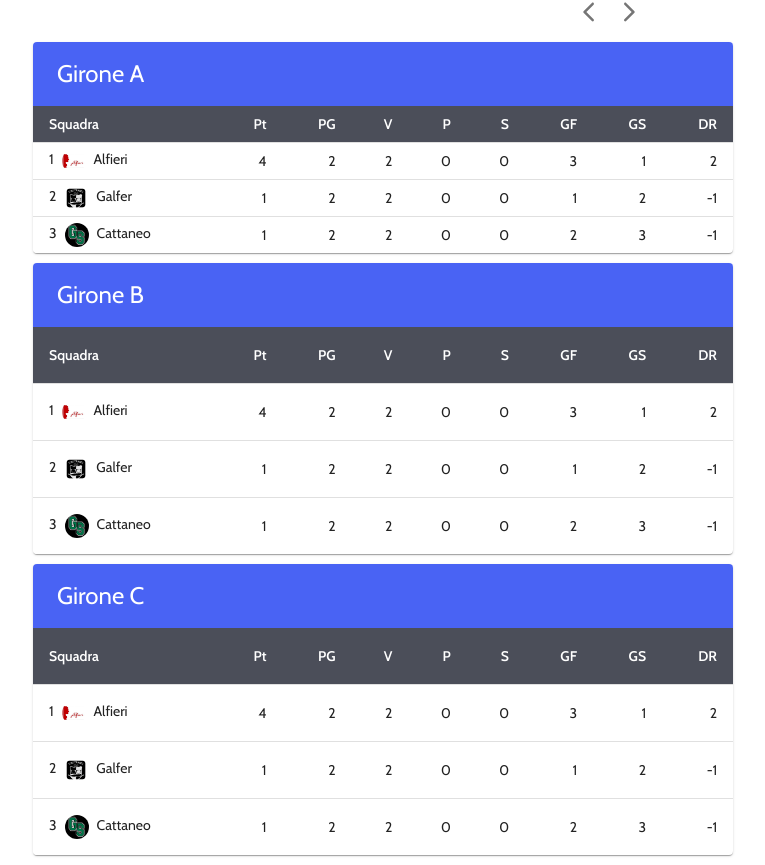
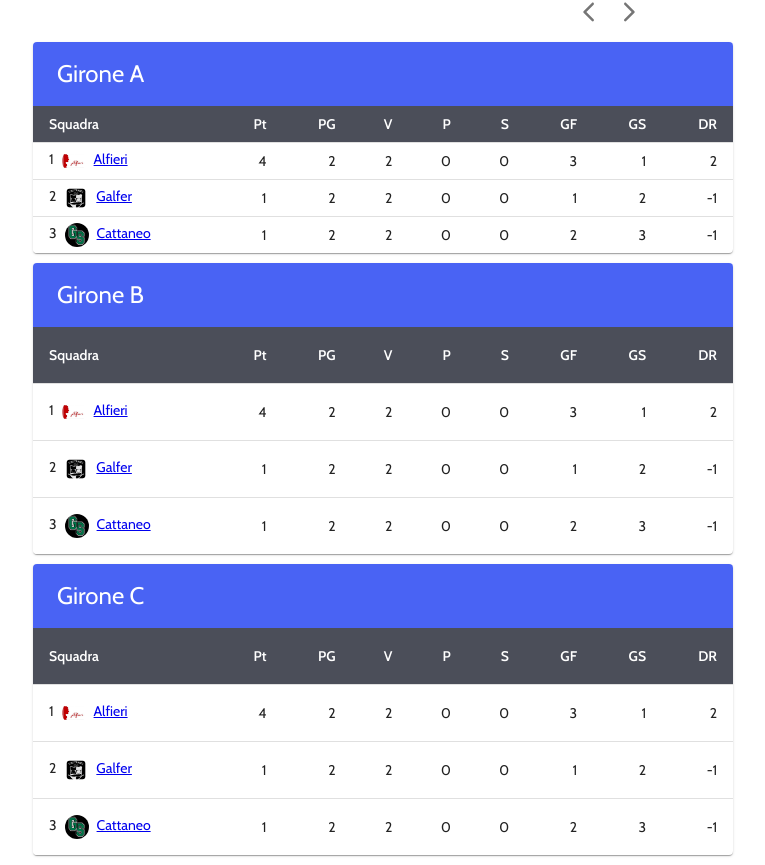
Before and after one commit to molecup/mole-frontend, a Next.js app in the folder mole-frontend/: page / in a window 1280 px wide. Shown: the part 810-1675 px from the top of the page, without its empty margins (31-796 px from the left). Built offline with nearby package versions, Linux system fonts and the light colour scheme.

Commit message:
added link to team in standing table

```diff
--- a/mole-frontend/src/components/standingTable.js
+++ b/mole-frontend/src/components/standingTable.js
@@ -9,14 +9,13 @@ import Paper from '@mui/material/Paper';
 import Typography from '@mui/material/Typography';
 import Avatar from '@mui/material/Avatar';
 import Stack from '@mui/system/Stack';
-//import Link from '@mui/material/Link';
-import Link  from 'next/link';
+import Link from 'next/link';
 
 
 const teamRanking = [
-    {team: "Alfieri", points: 4, scored: 3, against: 1, victories: 2, draws: 0, losses: 0, img:'/alfieri.png'},
-    {team: "Galfer", points: 1, scored: 1, against: 2, victories: 2, draws: 0, losses: 0, img:'/cattaneo.png'},
-    {team: "Cattaneo", points: 1, scored: 2, against: 3, victories: 2, draws: 0, losses: 0, img:'/gobetti2022.png'},
+    {id: "alf", name: "Alfieri", points: 4, scored: 3, against: 1, victories: 2, draws: 0, losses: 0, img:'/alfieri.png'},
+    {id: "gal", name: "Galfer", points: 1, scored: 1, against: 2, victories: 2, draws: 0, losses: 0, img:'/cattaneo.png'},
+    {id: "cat", name: "Cattaneo", points: 1, scored: 2, against: 3, victories: 2, draws: 0, losses: 0, img:'/gobetti2022.png'},
 ];
 
 const stickyColStyle = {
@@ -52,14 +51,14 @@ export default function StandingTable(props){
                 <TableBody>
                 {teamRanking.sort((entry) => entry.points).map((entry, i) =>
                     <TableRow
-                        key={i}
+                        key={entry.id}
                         sx={{ '&:last-child td, &:last-child th': { border: 0 } }}
                     >
                         <TableCell sx={{...stickyColStyle, ...stickyColBorderStyle, background : "white"}} component="th" scope="row" elevation={2}>
                             <Stack direction="row" spacing={1}>
                                 <p>{i + 1}</p>
-                                <Avatar sx={{ width: 24, height: 24 }} alt={entry.team + " icon"} src={entry.img} />
-                                <p>{entry.team}</p>
+                                <Avatar href={"/match/"+entry.id} component={Link} sx={{ width: 24, height: 24 }} alt={entry.name + " icon"} src={entry.img} />
+                                <Link href={"/match/"+entry.id}>{entry.name}</Link>
                             </Stack>
                         </TableCell>
                         <TableCell align="right">{entry.points}</TableCell>
```
